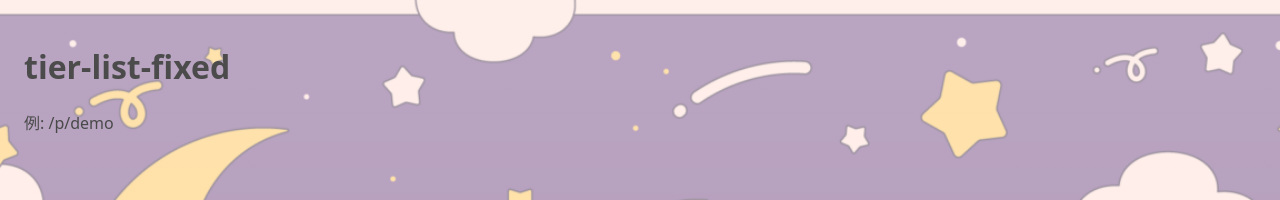
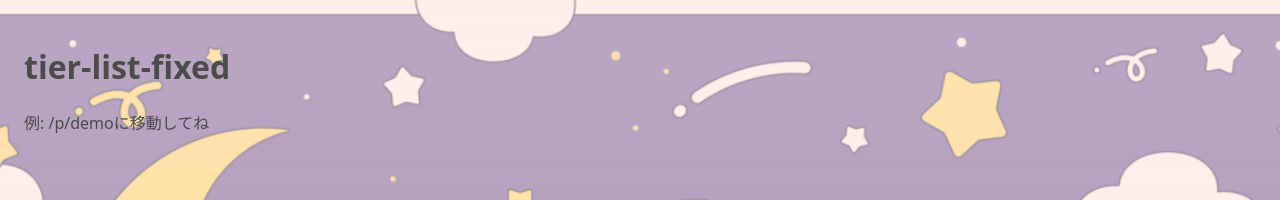
Before and after one commit to KanakoMiyoshi/tier-list-fixed, a Next.js app: page / in a window 1280 px wide. Shown: the top 200 px of the page. Built offline with nearby package versions, Linux system fonts and the light colour scheme.

Commit message:
コミットをたす

```diff
--- a/app/page.tsx
+++ b/app/page.tsx
@@ -2,7 +2,7 @@ export default function Home() {
   return (
     <main style={{ padding: 24 }}>
       <h1>tier-list-fixed</h1>
-      <p>例: /p/demo</p>
+      <p>例: /p/demoに移動してね</p>
     </main>
   );
 }
```
